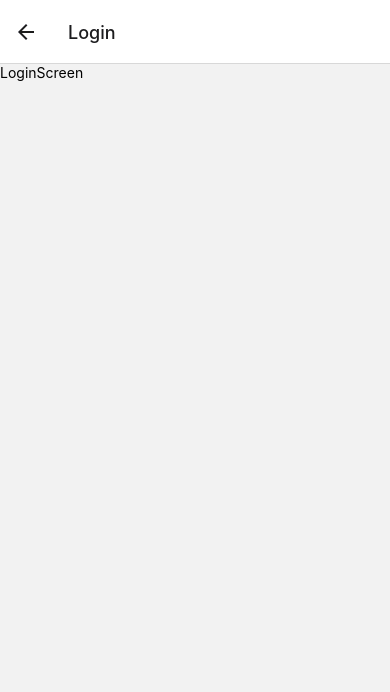
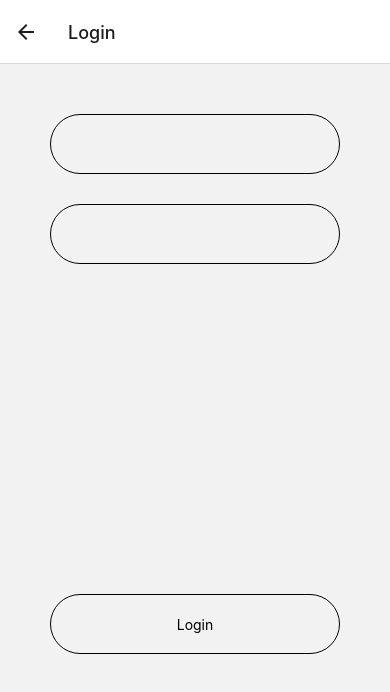
Before and after one commit to teamAbara/parcel_app, a React Native app: screen /Login in a window 390 px wide. Shown: the top 692 px of the page. Built offline with nearby package versions, Linux system fonts and the light colour scheme.

Commit message:
feat:login 유지

```diff
--- a/App.tsx
+++ b/App.tsx
@@ -1,5 +1,6 @@
 import "react-native-get-random-values";
 import "react-native-url-polyfill/auto";
+
 import {
   Button,
   TouchableOpacity,
@@ -13,99 +14,43 @@ import { createBottomTabNavigator } from "@react-navigation/bottom-tabs";
 import { createStackNavigator } from "@react-navigation/stack";
 import { NavigationContainer } from "@react-navigation/native";
 import { MaterialIcons } from "@expo/vector-icons";
-import axios from "axios";
 
 import useStore from "./store";
+import MainScreen from "./src/screens/Main";
+import HomeScreen from "./src/screens/Home/Home";
+import React, { useState, useEffect } from "react";
 
-import React, { useState } from "react";
-
-import MainStack from "./src/stack/Main";
 import HomeStack from "./src/stack/Home";
-
+import LoginScreen from "./src/screens/Auth/Login";
+import SignUpScreen from "./src/screens/Auth/SignUp";
+import TabScreen from "./src/screens/Tab";
 /* scrreens */
-import HomeScreen from "./src/screens/Home/Home";
-
+import AsyncStorage from "@react-native-async-storage/async-storage";
 //devnet연결
 
 export default function App() {
   const Stack = createStackNavigator();
-  const Tab = createBottomTabNavigator();
-  const [user, setUser] = useState();
-  const test = async () => {
-    await axios
-      .post("http://localhost:8080/auth/sign_up", {
-        worker_id: "28",
-        worker_pw: "dd",
-        worker_address: "인천1",
-      })
-      .then(res => {
-        console.log(res.data);
-      });
-  };
+
   return (
     <NavigationContainer>
-      {user == null ? (
-        <MainStack />
-      ) : (
-        <Tab.Navigator
-          initialRouteName="Home"
-          screenOptions={{
-            tabBarActiveTintColor: "#fb8c00",
-            tabBarShowLabel: true,
-          }}
-        >
-          <Tab.Screen
-            name="Home"
-            component={HomeStack}
+      <Stack.Navigator>
+        <Stack.Screen
+          name="Main"
+          component={MainScreen}
           options={{
             headerShown: false,
-              tabBarShowLabel: false,
-
-              tabBarIcon: ({ color, size }) => (
-                <MaterialIcons size={30} name="home-work" color="black" />
-              ),
           }}
         />
-          <Tab.Screen
-            name="Search"
-            component={HomeScreen}
+        <Stack.Screen name="Login" component={LoginScreen} />
+        <Stack.Screen name="SignUp" component={SignUpScreen} />
+        <Stack.Screen
           options={{
-              tabBarLabel: "",
-              tabBarIcon: ({ color, size }) => (
-                <MaterialIcons size={30} name="photo-camera" color="black" />
-              ),
+            headerShown: false,
           }}
+          name="Tab"
+          component={TabScreen}
         />
-          <Tab.Screen
-            name="Notification"
-            component={HomeScreen}
-            options={{
-              title: "택배 리스트",
-              tabBarIcon: ({ color, size }) => (
-                <MaterialIcons
-                  size={30}
-                  name="playlist-add-check"
-                  color="black"
-                />
-              ),
-            }}
-          />
-          <Tab.Screen
-            name="Message"
-            component={HomeScreen}
-            options={{
-              title: "마이페이지",
-              tabBarIcon: ({ color, size }) => (
-                <MaterialIcons
-                  size={30}
-                  name="supervised-user-circle"
-                  color="black"
-                />
-              ),
-            }}
-          />
-        </Tab.Navigator>
-      )}
+      </Stack.Navigator>
     </NavigationContainer>
   );
 }
--- a/package.json
+++ b/package.json
@@ -9,6 +9,7 @@
     "web": "expo start --web"
   },
   "dependencies": {
+    "@react-native-async-storage/async-storage": "^1.19.1",
     "@react-native-community/masked-view": "^0.1.11",
     "@react-navigation/bottom-tabs": "^6.5.8",
     "@react-navigation/native": "^6.1.7",
--- a/src/screens/Auth/Login.tsx
+++ b/src/screens/Auth/Login.tsx
@@ -5,14 +5,69 @@ import {
   StyleSheet,
   ScrollView,
   RefreshControl,
+  TextInput,
+  TouchableOpacity,
 } from "react-native";
+import axios from "axios";
+import { setStorage } from "../../../store/storage";
 
 const LoginScreen = ({ navigation }: any) => {
+  const [worker_id, setWorkerID] = useState("");
+  const [worker_pw, setWorkerPW] = useState("");
+  const login = async () => {
+    await axios
+      .post("http://localhost:8080/auth/login", {
+        worker_id: worker_id,
+        worker_pw: worker_pw,
+      })
+      .then(res => {
+        if (res.data.result == true) {
+          setStorage("token", res.data.access_token);
+          setStorage("refreshToken", res.data.refresh_token);
+          setStorage("autoLogin", true);
+          navigation.navigate("Tab");
+        }
+      });
+  };
   return (
-    <View>
-      <Text>LoginScreen</Text>
+    <View style={{ padding: 50 }}>
+      <TextInput
+        style={styles.input}
+        onChangeText={setWorkerID}
+        value={worker_id}
+      />
+      <TextInput
+        style={styles.input}
+        onChangeText={setWorkerPW}
+        value={worker_pw}
+      />
+
+      <TouchableOpacity style={styles.button}>
+        <Text style={{ textAlign: "center" }} onPress={login}>
+          Login
+        </Text>
+      </TouchableOpacity>
     </View>
   );
 };
 
 export default LoginScreen;
+const styles = StyleSheet.create({
+  input: {
+    textAlign: "center",
+    width: "100%",
+    height: 60,
+    marginBottom: 30,
+    borderWidth: 1,
+    borderRadius: 50,
+  },
+  button: {
+    borderRadius: 50,
+    textAlign: "center",
+    justifyContent: "center",
+    marginTop: 300,
+    width: "100%",
+    height: 60,
+    borderWidth: 1,
+  },
+});
--- a/src/screens/Auth/SignUp.tsx
+++ b/src/screens/Auth/SignUp.tsx
@@ -10,6 +10,7 @@ import {
 } from "react-native";
 import SelectDropdown from "react-native-select-dropdown";
 import axios from "axios";
+
 const countries = ["인천1", "인천2", "하남1", "서울1"];
 
 const SignUpScreen = ({ navigation }: any) => {
@@ -25,7 +26,7 @@ const SignUpScreen = ({ navigation }: any) => {
       })
       .then(res => {
         if (res.data.result == true) {
-          navigation.navigate("Back");
+          navigation.navigate("Main");
         }
       });
   };
--- /dev/null
+++ b/src/screens/Tab.tsx
@@ -0,0 +1,92 @@
+import React, { useState, useEffect } from "react";
+import {
+  Text,
+  View,
+  StyleSheet,
+  ScrollView,
+  RefreshControl,
+} from "react-native";
+import { NavigationContainer } from "@react-navigation/native";
+import HomeScreen from "./Home/Home";
+import { MaterialIcons } from "@expo/vector-icons";
+import HomeStack from "../stack/Home";
+import AsyncStorage from "@react-native-async-storage/async-storage";
+import useStore from "../../store";
+import { createBottomTabNavigator } from "@react-navigation/bottom-tabs";
+const TabScreen = ({ navigation }: any) => {
+  const page = useStore().page;
+  const Tab = createBottomTabNavigator();
+  const getStorage = async () => {
+    const token = await AsyncStorage.getItem("token");
+    if (token == null || token == undefined) {
+      navigation.navigate("Main");
+    }
+  };
+  useEffect(() => {
+    getStorage();
+  }, [page]);
+  return (
+    <>
+      <Tab.Navigator
+        initialRouteName="Home"
+        screenOptions={{
+          tabBarActiveTintColor: "#fb8c00",
+          tabBarShowLabel: true,
+        }}
+      >
+        <Tab.Screen
+          name="Home"
+          component={HomeStack}
+          options={{
+            headerShown: false,
+            tabBarShowLabel: false,
+
+            tabBarIcon: ({ color, size }) => (
+              <MaterialIcons size={30} name="home-work" color="black" />
+            ),
+          }}
+        />
+        <Tab.Screen
+          name="Search"
+          component={HomeScreen}
+          options={{
+            tabBarLabel: "",
+            tabBarIcon: ({ color, size }) => (
+              <MaterialIcons size={30} name="photo-camera" color="black" />
+            ),
+          }}
+        />
+        <Tab.Screen
+          name="Notification"
+          component={HomeScreen}
+          options={{
+            title: "택배 리스트",
+            tabBarIcon: ({ color, size }) => (
+              <MaterialIcons
+                size={30}
+                name="playlist-add-check"
+                color="black"
+              />
+            ),
+          }}
+        />
+        <Tab.Screen
+          name="Message"
+          component={HomeScreen}
+          options={{
+            title: "마이페이지",
+            tabBarIcon: ({ color, size }) => (
+              <MaterialIcons
+                size={30}
+                name="supervised-user-circle"
+                color="black"
+              />
+            ),
+          }}
+        />
+      </Tab.Navigator>
+    </>
+  );
+};
+
+export default TabScreen;
--- a/src/stack/Main.tsx
+++ /dev/null
@@ -1,38 +0,0 @@
-import React, { useState } from "react";
-import { NavigationContainer } from "@react-navigation/native";
-import { createStackNavigator } from "@react-navigation/stack";
-import MainScreen from "../screens/Main";
-import useStore from "../../store";
-import LoginScreen from "../screens/Auth/Login";
-import SignUpScreen from "../screens/Auth/SignUp";
-
-import {
-  Text,
-  View,
-  StyleSheet,
-  ScrollView,
-  RefreshControl,
-} from "react-native";
-
-function MainStack() {
-  const store = useStore();
-  const user = store.authUser;
-
-  const Stack = createStackNavigator();
-
-  return (
-    <Stack.Navigator>
-      <Stack.Screen
-        name="Back"
-        component={MainScreen}
-        options={{
-          headerShown: false,
-        }}
-      />
-      <Stack.Screen name="Login" component={LoginScreen} />
-      <Stack.Screen name="SignUp" component={SignUpScreen} />
-    </Stack.Navigator>
-  );
-}
-
-export default MainStack;
--- a/store/index.ts
+++ b/store/index.ts
@@ -2,13 +2,17 @@ import { create } from "zustand";
 
 type Store = {
   authUser: String | null;
+  setAuthUser: (user: String | null) => void;
 
-  setAuthUser: (user: String | null) => void;
+  page: String | null;
+  setPage: (user: String | null) => void;
 };
 
 const useStore = create<Store>(set => ({
   authUser: null,
+  setAuthUser: user => set(state => ({ ...state, authUser: user })),
 
-  setAuthUser: user => set(state => ({ ...state, authUser: user })),
+  page: "Back",
+  setPage: data => set(state => ({ ...state, page: data })),
 }));
 export default useStore;
--- /dev/null
+++ b/store/storage.ts
@@ -0,0 +1,19 @@
+import AsyncStorage from "@react-native-async-storage/async-storage";
+// get
+export const getStorage = async (key: any) => {
+  const result = await AsyncStorage.getItem(key);
+
+  return result;
+};
+
+// set
+export const setStorage = async (key: any, value: any) => {
+  //   console.log(key);
+  //   console.log(value);
+  return await AsyncStorage.setItem(key, JSON.stringify(value));
+};
+
+// remove
+export const removeStorage = async (key: any) => {
+  return await AsyncStorage.removeItem(key);
+};
```
Also changed, not shown: src/screens/Home/Home.tsx (+17 -3 lines), src/screens/Main.tsx (+13 -2 lines), 1 other file (tests, documents, lock files or other folders). Lines whose indentation alone changed are shown as unchanged.
